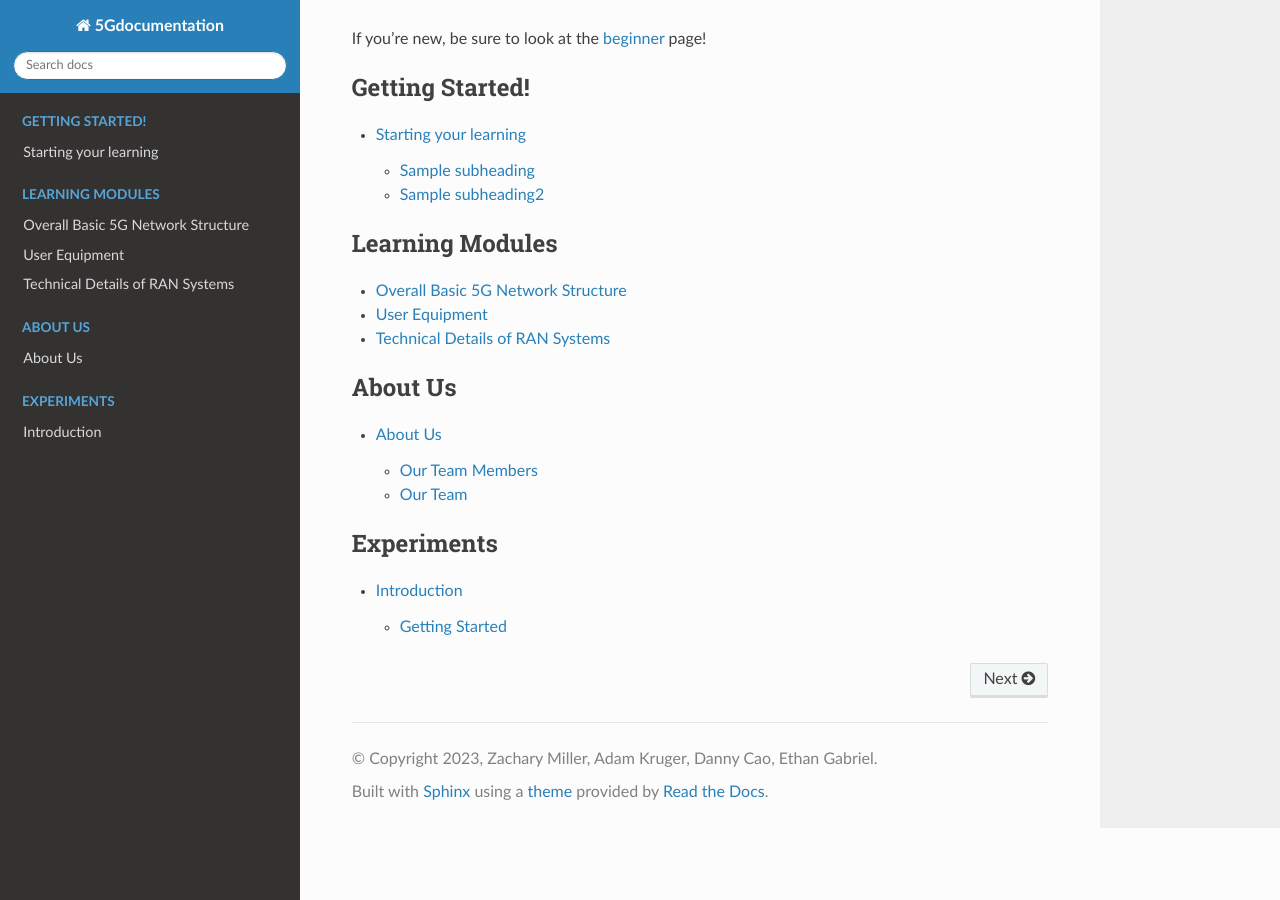
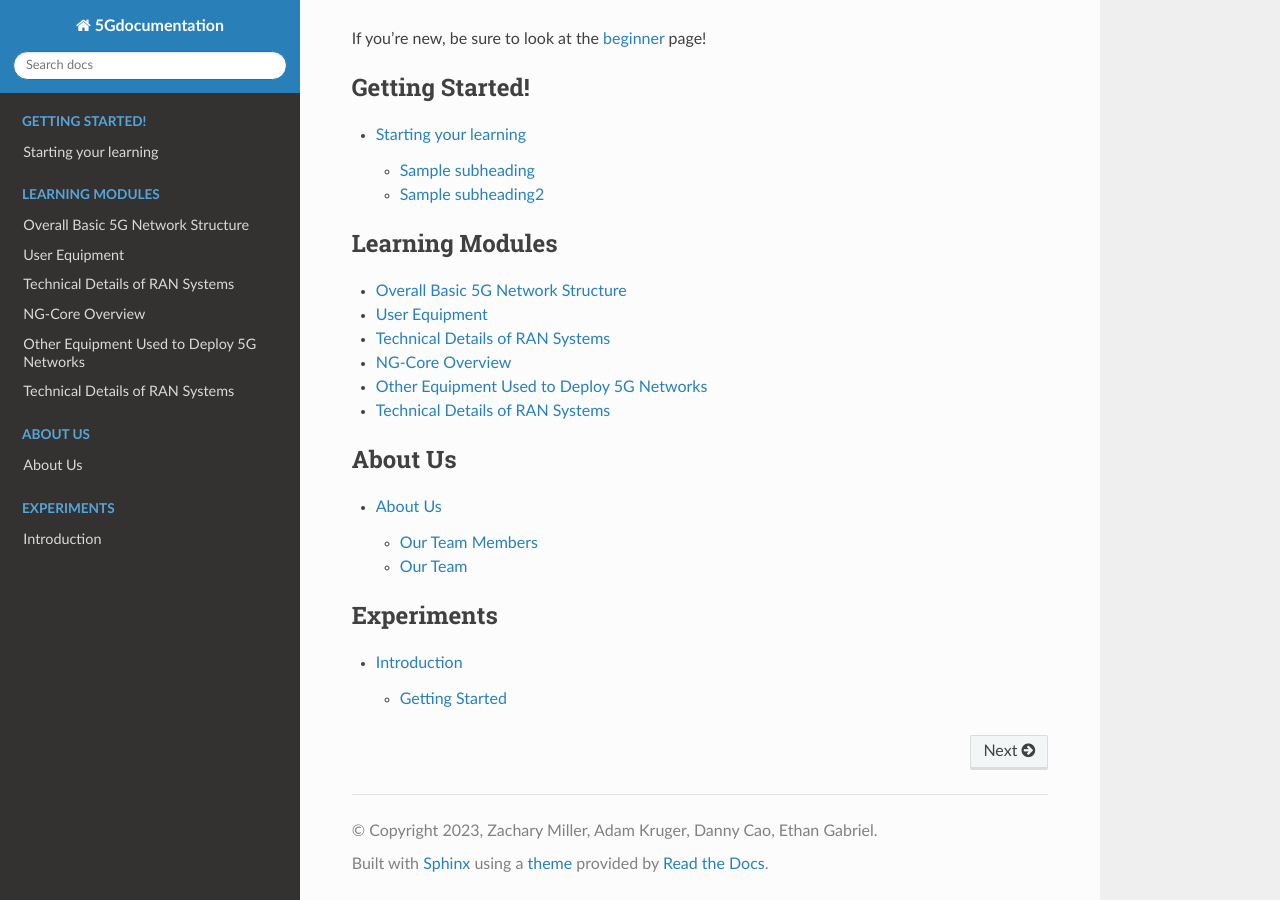
Before and after one commit to zachlop1/5Gdocumentation, a Sphinx documentation site: the page built from docs/source/index.rst, in a window 1280 px wide and 900 px high, scrolled down 541 px. Built offline with Sphinx 7.4.7 and the Read the Docs theme 2.0.0, drawn with Linux system fonts in a browser that asks for light colours; some of the changed lines change nothing that is shown.

Commit message:
added learning modules

```diff
--- a/docs/source/index.rst
+++ b/docs/source/index.rst
@@ -25,6 +25,9 @@ If you're new, be sure to look at the :ref:`beginner<settingup>` page!
    learningmodule1
    learningmodule2
    learningmodule3
+   learningmodule4
+   learningmodule5
+   learningmodule6
 
 .. toctree::
    :maxdepth: 2
--- /dev/null
+++ b/docs/source/learningmodule4.rst
@@ -0,0 +1,32 @@
+NG-Core Overview
+=================================
+
+Abstract
+---------
+Radio access network, or RAN, is the component of the network that allows for user devices to connect to the core network. Consisting of radio base stations and other network elements, this setup is responsible for wireless communication with user devices/equipment through means of radio waves and is also responsible for managing the radio resources and ensuring that user devices can communicate with the core network. Within a 5G setting, the RAN uses new radio technology and frequency bands to provide high-speed, low-latency, and reliable connectivity for a wide range of devices and applications such as autonomous vehicles, smart agriculture, factory automation, etc.
+
+Technical Details of RAN Systems
+----------------------------------
+
+Upon active use or powered on state of the UEs, each base station sets the wireless channel for the device allowing for a connection from the UE to the base station. This connection is referred to as “bearer service” and is used for data transmission
+Base stations sets up a connection between the user’s device and the network’s control center. (Refer to to NG-Core overview for more information on control center). This connection results in service actions such as user authentication and tracking.
+For each active users or UEs, the base station sets up a connection to the network’s user plane component, or the network component responsible for handling the functions such as carrying user data, which is then used for transmitting data. The previous generation had been limited to generally only two mobile core user plane components such as voice and data. However, 5G integration has allowed for multiolple user plane components as part of a network slicing mechanism
+The base station then sends both control and data packets between the user’s device and the network. These packets are sent through different protocols dependingon the type of packets. The base stations will then coordinate with one another in order to verify a smooth handover between connections.
+Again, with the coordination of multiple base stations, data is then transmitted to the user’s device through packets, thus, completing the loop.
+
+5G RAN Overview
+-----------------
+
+Base stations make up a large part of the radio access network (RAN) and play an essential role in communication. They are responsible for many tasks, including transmitting and receiving signals with user equipment. Base stations are also in charge of managing resources; this can include managing bandwidth, power, and time slots in accordance with user equipment. It also performs scheduling and interference management to ensure that users get the best possible connection. Base stations are also in charge of signal processing. This means that signals sent from the UE to the stations are decoded to ensure they are in a form suitable for information processing. Likewise, they are also responsible for encoding signals before transmitting them to UE. This adds a measure of security when transmitting data using 5G.
+
+Radio Technologies Utilized for 5G RAN
+----------------------------------------
+
+One of the technologies implemented in 5G technology is the use of millimeter waves. These waves are used to provide a high-speed, low latency connection especially when in urban areas where a high number of users are present. These signals don’t come without their limitations however. One limitation is the limited range that comes with these signals, meaning they are easily blocked by buildings and trees. These signals also have limited penetration, meaning on top of their limited range they also have hard time penetrating solid objects. This limits the use of this type of signal indoors. These signals are also susceptible to weather, such as rain, fog, and snow.
+One of the ways to overcome this range of limitations is to use beamforming technology (previously mentioned under the 5G User Equipment module), which directs the signals to the UE. Beam
+
+Quiz
+------------
+
+.. raw:: html
+    :file: Module3quiz.html
--- /dev/null
+++ b/docs/source/learningmodule5.rst
@@ -0,0 +1,30 @@
+Other Equipment Used to Deploy 5G Networks
+=================================
+
+Abstract
+---------
+In addition to the basic core components of a 5G network, such as the previously mentioned RAN and core network, other noteworthy technologies and equipment are used to supplement and support the 5G network. These can affect the users directly by increasing the coverage area or upgrading the existing network infrastructure.
+
+Technologies and Equipment Used to Support 5G Networks
+------------------------------------------------------
+
+Other technologies that support 5G networks include network function virtualization (NFV), which allows network functions such as routing, switching, load balancing, etc., to be virtualized and run on top of a shared physical network infrastructure rather than specialized hardware. This results in decreased costs and an easier time managing the network. Another technology employed to support 5G networks include edge computing. Edge computing brings computation and data storage closer to the users rather than requiring all the data to flow to the centralized centers. This allows the processing and storage of data closer to the edge of the network, reducing latency and improving overall network performance. This can be useful for applications that require real-time data processing, such as autonomous vehicles, augmented reality, and industrial automation.
+
+<br />In addition to these technologies, several types of equipment are also used to support the 5G network. For rural or poor coverage areas, deploying small cells, which are low-powered cellular base stations, may benefit users as these small cells are used to offload traffic from the macro cellular network.  In the case of urban areas or areas with poor signal quality, distributed antenna systems or DAS may be utilized to improve signal quality as the signal from the network is distributed through a network of small antennas located throughout the coverage area rather than relying on a singular, centralized antenna.
+
+5G RAN Overview
+-----------------
+
+Base stations make up a large part of the radio access network (RAN) and play an essential role in communication. They are responsible for many tasks, including transmitting and receiving signals with user equipment. Base stations are also in charge of managing resources; this can include managing bandwidth, power, and time slots in accordance with user equipment. It also performs scheduling and interference management to ensure that users get the best possible connection. Base stations are also in charge of signal processing. This means that signals sent from the UE to the stations are decoded to ensure they are in a form suitable for information processing. Likewise, they are also responsible for encoding signals before transmitting them to UE. This adds a measure of security when transmitting data using 5G.
+
+Radio Technologies Utilized for 5G RAN
+----------------------------------------
+
+One of the technologies implemented in 5G technology is the use of millimeter waves. These waves are used to provide a high-speed, low latency connection especially when in urban areas where a high number of users are present. These signals don’t come without their limitations however. One limitation is the limited range that comes with these signals, meaning they are easily blocked by buildings and trees. These signals also have limited penetration, meaning on top of their limited range they also have hard time penetrating solid objects. This limits the use of this type of signal indoors. These signals are also susceptible to weather, such as rain, fog, and snow.
+One of the ways to overcome this range of limitations is to use beamforming technology (previously mentioned under the 5G User Equipment module), which directs the signals to the UE. Beam
+
+Quiz
+------------
+
+.. raw:: html
+    :file: Module3quiz.html
--- /dev/null
+++ b/docs/source/learningmodule6.rst
@@ -0,0 +1,32 @@
+Technical Details of RAN Systems
+=================================
+
+Abstract
+---------
+Radio access network, or RAN, is the component of the network that allows for user devices to connect to the core network. Consisting of radio base stations and other network elements, this setup is responsible for wireless communication with user devices/equipment through means of radio waves and is also responsible for managing the radio resources and ensuring that user devices can communicate with the core network. Within a 5G setting, the RAN uses new radio technology and frequency bands to provide high-speed, low-latency, and reliable connectivity for a wide range of devices and applications such as autonomous vehicles, smart agriculture, factory automation, etc.
+
+Technical Details of RAN Systems
+----------------------------------
+
+Upon active use or powered on state of the UEs, each base station sets the wireless channel for the device allowing for a connection from the UE to the base station. This connection is referred to as “bearer service” and is used for data transmission
+Base stations sets up a connection between the user’s device and the network’s control center. (Refer to to NG-Core overview for more information on control center). This connection results in service actions such as user authentication and tracking.
+For each active users or UEs, the base station sets up a connection to the network’s user plane component, or the network component responsible for handling the functions such as carrying user data, which is then used for transmitting data. The previous generation had been limited to generally only two mobile core user plane components such as voice and data. However, 5G integration has allowed for multiolple user plane components as part of a network slicing mechanism
+The base station then sends both control and data packets between the user’s device and the network. These packets are sent through different protocols dependingon the type of packets. The base stations will then coordinate with one another in order to verify a smooth handover between connections.
+Again, with the coordination of multiple base stations, data is then transmitted to the user’s device through packets, thus, completing the loop.
+
+5G RAN Overview
+-----------------
+
+Base stations make up a large part of the radio access network (RAN) and play an essential role in communication. They are responsible for many tasks, including transmitting and receiving signals with user equipment. Base stations are also in charge of managing resources; this can include managing bandwidth, power, and time slots in accordance with user equipment. It also performs scheduling and interference management to ensure that users get the best possible connection. Base stations are also in charge of signal processing. This means that signals sent from the UE to the stations are decoded to ensure they are in a form suitable for information processing. Likewise, they are also responsible for encoding signals before transmitting them to UE. This adds a measure of security when transmitting data using 5G.
+
+Radio Technologies Utilized for 5G RAN
+----------------------------------------
+
+One of the technologies implemented in 5G technology is the use of millimeter waves. These waves are used to provide a high-speed, low latency connection especially when in urban areas where a high number of users are present. These signals don’t come without their limitations however. One limitation is the limited range that comes with these signals, meaning they are easily blocked by buildings and trees. These signals also have limited penetration, meaning on top of their limited range they also have hard time penetrating solid objects. This limits the use of this type of signal indoors. These signals are also susceptible to weather, such as rain, fog, and snow.
+One of the ways to overcome this range of limitations is to use beamforming technology (previously mentioned under the 5G User Equipment module), which directs the signals to the UE. Beam
+
+Quiz
+------------
+
+.. raw:: html
+    :file: Module3quiz.html
```
